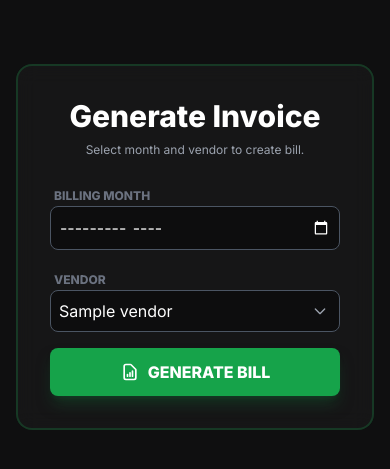
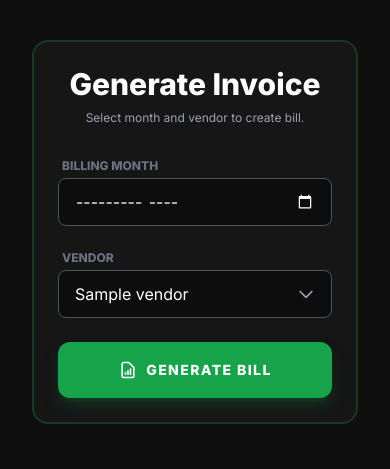
Before and after one commit to karthikshetty71/Karthik, a Python web app: template app/templates/invoices_select.html in a window 390 px wide. Shown: the part 65-534 px from the top of the page. Run offline with Jinja, Linux system fonts and the light colour scheme; the template is opened without the code that fills it: most values are stand-ins (such as "Sample title", 1, 10 or a date in 2020); some libraries are stand-ins or nearby versions.

Commit message:
Mobile responsive fixes6

```diff
--- a/app/templates/invoices_select.html
+++ b/app/templates/invoices_select.html
@@ -1,40 +1,40 @@
 {% extends "base.html" %}
 {% block content %}
-<div class="max-w-md mx-auto mt-16">
-    <div class="glass p-8 rounded-2xl border-2 border-green-500/20 text-center">
+<div class="max-w-md mx-auto mt-10 md:mt-16 px-4">
+    <div class="glass p-6 md:p-8 rounded-2xl border-2 border-green-500/20 text-center">
 
-        <div class="mb-6">
+        <div class="mb-8">
             <h2 class="text-3xl font-bold text-white mb-2">Generate Invoice</h2>
             <p class="text-gray-400 text-xs">Select month and vendor to create bill.</p>
         </div>
 
-        <form action="/generate_bill" method="GET" class="space-y-4">
+        <form action="/generate_bill" method="GET" class="space-y-6">
 
             <div class="text-left">
-                <label class="text-xs uppercase text-gray-500 font-bold ml-1">Billing Month</label>
+                <label class="text-xs uppercase text-gray-500 font-bold ml-1 mb-1 block">Billing Month</label>
                 <input type="month" name="month" value="{{ today }}" required
-                       class="w-full bg-black/40 border border-gray-600 rounded-lg p-2 text-white outline-none focus:border-green-500 transition [color-scheme:dark]">
+                       class="w-full h-12 bg-black/40 border border-gray-600 rounded-lg px-4 text-white outline-none focus:border-green-500 transition [color-scheme:dark]">
             </div>
 
             <div class="text-left relative">
-                <label class="text-xs uppercase text-gray-500 font-bold ml-1">Vendor</label>
+                <label class="text-xs uppercase text-gray-500 font-bold ml-1 mb-1 block">Vendor</label>
                 <div class="relative">
                     <select name="vendor" required
-                            class="w-full bg-black/40 border border-gray-600 rounded-lg p-2 text-white outline-none focus:border-green-500 appearance-none transition cursor-pointer">
+                            class="w-full h-12 bg-black/40 border border-gray-600 rounded-lg px-4 text-white outline-none focus:border-green-500 appearance-none transition cursor-pointer">
                         {% for v in vendors %}
                         <option value="{{ v.name }}">{{ v.name }}</option>
                         {% endfor %}
                     </select>
 
-                    <div class="pointer-events-none absolute inset-y-0 right-0 flex items-center px-3 text-gray-400">
-                        <svg class="w-4 h-4" fill="none" stroke="currentColor" viewBox="0 0 24 24"><path stroke-linecap="round" stroke-linejoin="round" stroke-width="2" d="M19 9l-7 7-7-7"></path></svg>
+                    <div class="pointer-events-none absolute inset-y-0 right-0 flex items-center px-4 text-gray-400">
+                        <svg class="w-5 h-5" fill="none" stroke="currentColor" viewBox="0 0 24 24"><path stroke-linecap="round" stroke-linejoin="round" stroke-width="2" d="M19 9l-7 7-7-7"></path></svg>
                     </div>
                 </div>
             </div>
 
-            <button type="submit" class="w-full bg-green-600 hover:bg-green-500 text-white font-bold py-3 rounded-lg shadow-lg shadow-green-900/50 mt-4 transition transform active:scale-95 flex items-center justify-center gap-2">
+            <button type="submit" class="w-full h-14 bg-green-600 hover:bg-green-500 text-white font-bold rounded-xl shadow-lg shadow-green-900/50 mt-6 transition transform active:scale-95 flex items-center justify-center gap-2 text-sm tracking-widest uppercase">
                 <svg class="w-5 h-5" fill="none" stroke="currentColor" viewBox="0 0 24 24"><path stroke-linecap="round" stroke-linejoin="round" stroke-width="2" d="M9 17v-2m3 2v-4m3 4v-6m2 10H7a2 2 0 01-2-2V5a2 2 0 012-2h5.586a1 1 0 01.707.293l5.414 5.414a1 1 0 01.293.707V19a2 2 0 01-2 2z"></path></svg>
-                GENERATE BILL
+                Generate Bill
             </button>
         </form>
 
```
